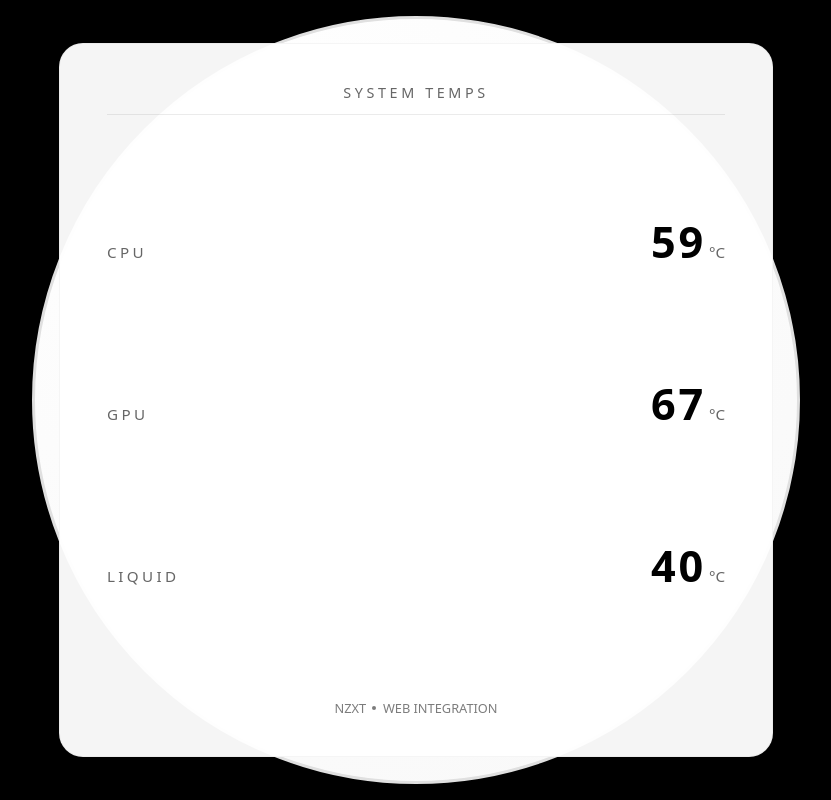
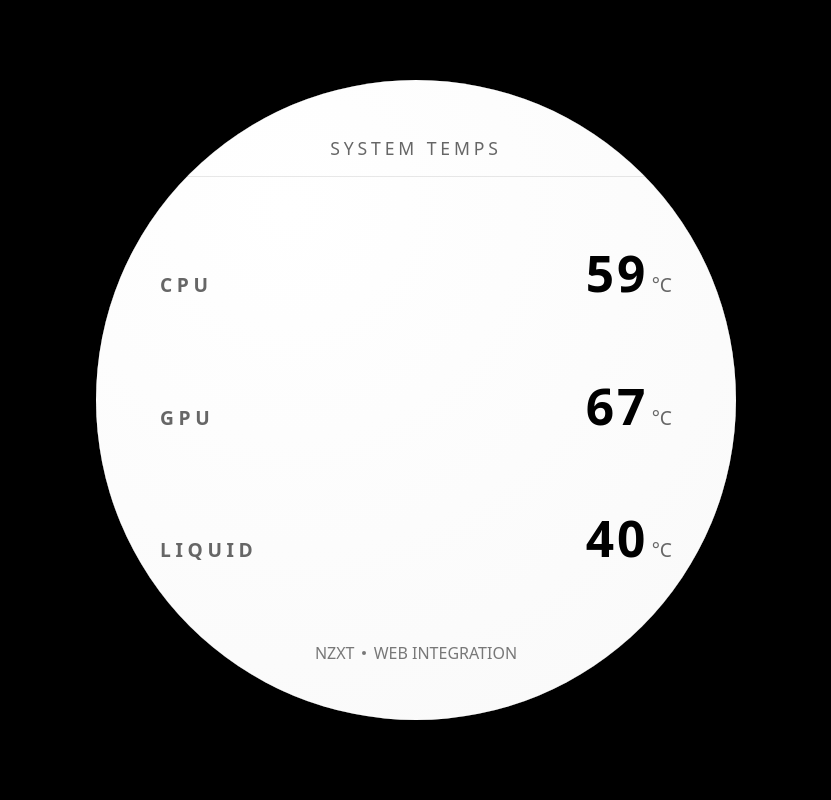
Before and after one commit to marqqqq/nzxt-cam-minimalist-web-integration, a plain HTML site: page index.html in a window 1280 px wide. Shown: the whole page, without its empty margins (224-1055 px from the left). Drawn offline with Linux system fonts and the light colour scheme.

Commit message:
Update index.html

```diff
--- a/index.html
+++ b/index.html
@@ -7,8 +7,8 @@
   <style>
     :root {
       --bg: #000000;
-      --circle-bg: #f8f8f8;
-      --circle-border: #e0e0e0;
+      --circle-bg: #f9f9f9;
+      --circle-border: #dfdfdf;
       --text-main: #111111;
       --text-sub: #666666;
       --accent: #000000;
@@ -23,7 +23,7 @@
     body {
       width: 100vw;
       height: 100vh;
-      background: var(--bg);
+      background: var(--bg); /* black ring around the disc */
       display: flex;
       align-items: center;
       justify-content: center;
@@ -33,41 +33,40 @@
       overflow: hidden;
     }
 
-    /* Use vmin so everything scales with the round LCD */
+    /* Outer helper that roughly matches the round LCD */
     .circle {
-      position: relative;
-      width: 96vmin;
-      height: 96vmin;
+      width: 94vmin;
+      height: 94vmin;
       border-radius: 50%;
-      background: radial-gradient(circle at 30% 20%, #ffffff, var(--circle-bg));
-      border: 3px solid var(--circle-border);
-      box-shadow: 0 10px 26px rgba(0, 0, 0, 0.45);
       display: flex;
       align-items: center;
       justify-content: center;
-      padding: 3vmin;
     }
 
+    /* White disc inside black background */
     .inner {
-      width: 100%;
-      height: 100%;
-      border-radius: 3vmin;
-      background: rgba(255, 255, 255, 0.96);
+      width: 80vmin;
+      height: 80vmin;
+      border-radius: 50%;
+      background: radial-gradient(circle at 30% 20%, #ffffff, var(--circle-bg));
+      box-shadow:
+        0 0 0 1.4vmin var(--bg),              /* clean edge against LCD mask */
+        0 0 0 0.4vmin var(--circle-border),   /* subtle border */
+        0 10px 28px rgba(0, 0, 0, 0.45);
       display: flex;
       flex-direction: column;
       justify-content: space-between;
-      padding: 5vmin 6vmin;
-      box-shadow: inset 0 0 0 1px rgba(0, 0, 0, 0.04);
+      padding: 7vmin 8vmin;
     }
 
     .header {
       text-align: center;
-      font-size: 1.8vmin;
-      letter-spacing: 0.25em;
+      font-size: 2.2vmin;
+      letter-spacing: 0.22em;
       text-transform: uppercase;
       color: var(--text-sub);
-      padding-bottom: 1.5vmin;
-      border-bottom: 1px solid rgba(0, 0, 0, 0.08);
+      padding-bottom: 2vmin;
+      border-bottom: 1px solid rgba(0, 0, 0, 0.09);
     }
 
     .temps {
@@ -75,9 +74,9 @@
       display: flex;
       flex-direction: column;
       justify-content: space-evenly;
-      gap: 2.2vmin;
-      padding-top: 1.5vmin;
-      padding-bottom: 1.5vmin;
+      gap: 2.4vmin;
+      padding-top: 2vmin;
+      padding-bottom: 2vmin;
     }
 
     .row {
@@ -87,10 +86,11 @@
     }
 
     .label {
-      font-size: 1.9vmin;
-      letter-spacing: 0.22em;
+      font-size: 2.4vmin;
+      letter-spacing: 0.24em;
       text-transform: uppercase;
       color: var(--text-sub);
+      font-weight: 600; /* slightly bold for readability */
     }
 
     .value-group {
@@ -99,30 +99,31 @@
 
     .temp {
       font-weight: 700;
-      font-size: 5.4vmin;
+      font-size: 6.2vmin;  /* BIG numbers */
       letter-spacing: 0.06em;
       color: var(--accent);
     }
 
     .unit {
-      font-size: 1.9vmin;
+      font-size: 2.4vmin;
       margin-left: 0.4vmin;
       color: var(--text-sub);
+      font-weight: 500;
     }
 
     .footer {
       display: flex;
       justify-content: center;
-      gap: 0.8vmin;
-      font-size: 1.6vmin;
+      gap: 0.9vmin;
+      font-size: 2.0vmin;
       color: var(--text-sub);
-      opacity: 0.85;
-      padding-top: 0.8vmin;
+      opacity: 0.88;
+      padding-top: 1vmin;
     }
 
     .dot {
-      width: 0.5vmin;
-      height: 0.5vmin;
+      width: 0.6vmin;
+      height: 0.6vmin;
       border-radius: 999px;
       background: var(--text-sub);
       align-self: center;
```
